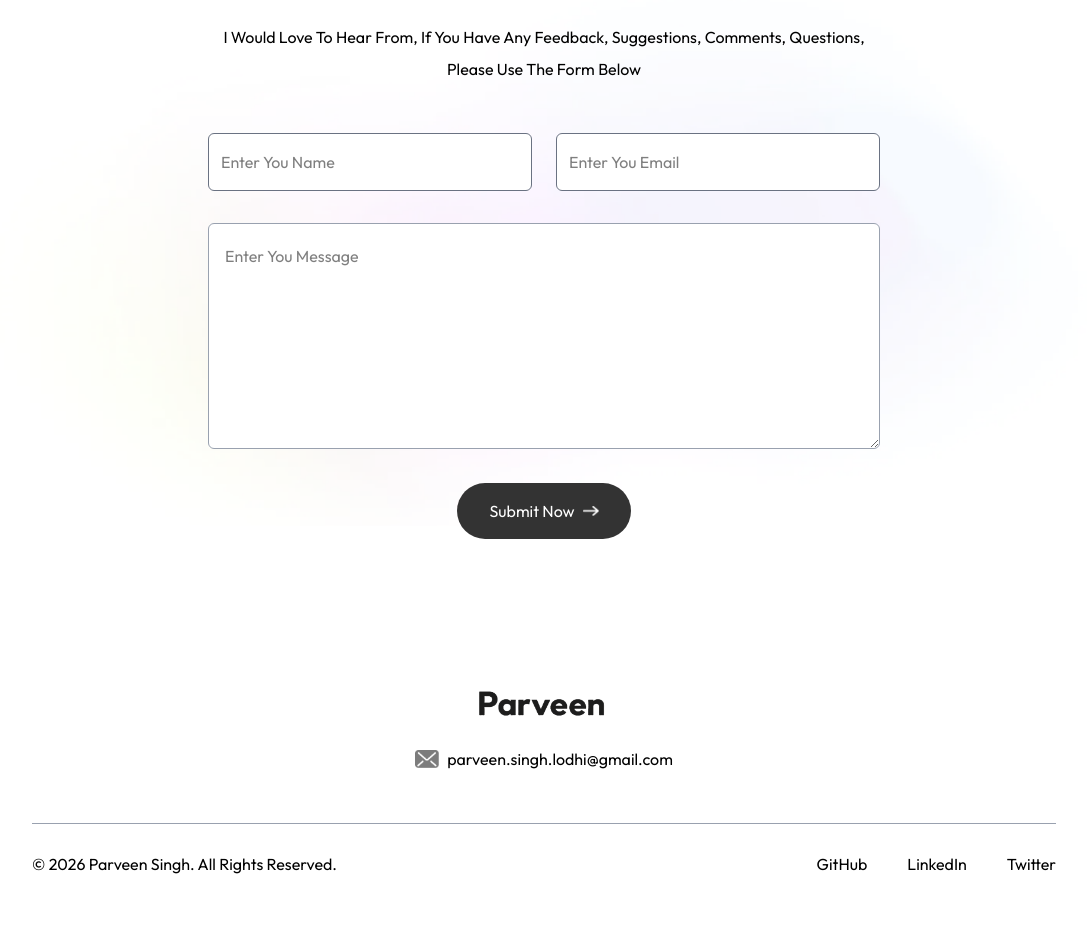
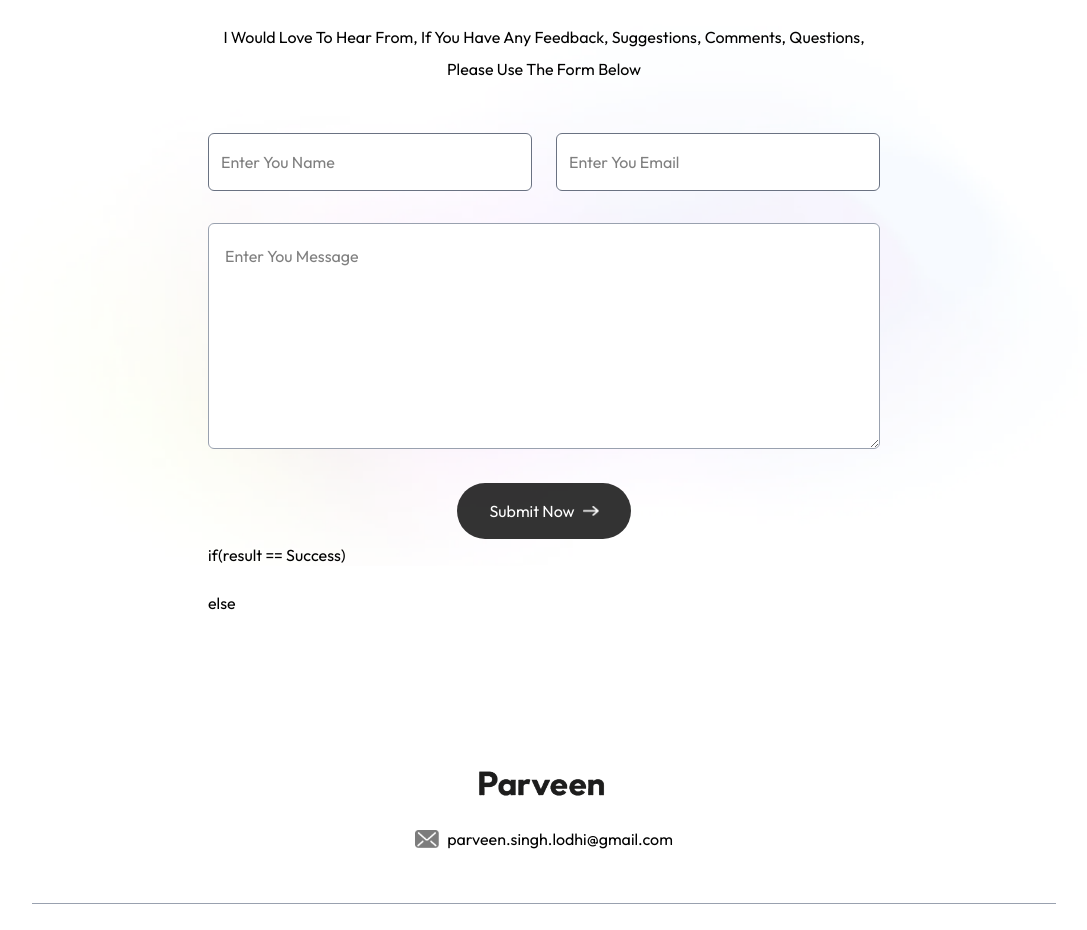
Before and after one commit to parveen-singh09/Portfolio, a Next.js app in the folder my-app/: page / in a window 1280 px wide. Shown: the part 3020-3950 px from the top of the page, without its empty margins (96-1183 px from the left). Before the commit the page ends 3924 px from the top, so only its background shows below. Built offline with nearby package versions, Linux system fonts and the light colour scheme; a web font is replaced by a local one.

Commit message:
updated result color

```diff
--- a/my-app/app/components/Contact.jsx
+++ b/my-app/app/components/Contact.jsx
@@ -86,7 +86,13 @@ export const Contact = ({ isDarkMode, setIsDarkMode }) => {
           <Image alt='' src={isDarkMode ? assets.right_arrow_bold_dark : assets.right_arrow_white} className='w-4' />
         </motion.button>
 
-        <p className='mt-4 text-green-500'>{result}</p>
+        if(result == Success){
+
+          <p className='mt-4 text-green-500'>{result}</p>
+        }
+        else {
+        <p className='mt-4 text-redd-500'>{result}</p>
+        }
       </motion.form>
     </motion.div>
   )
```
